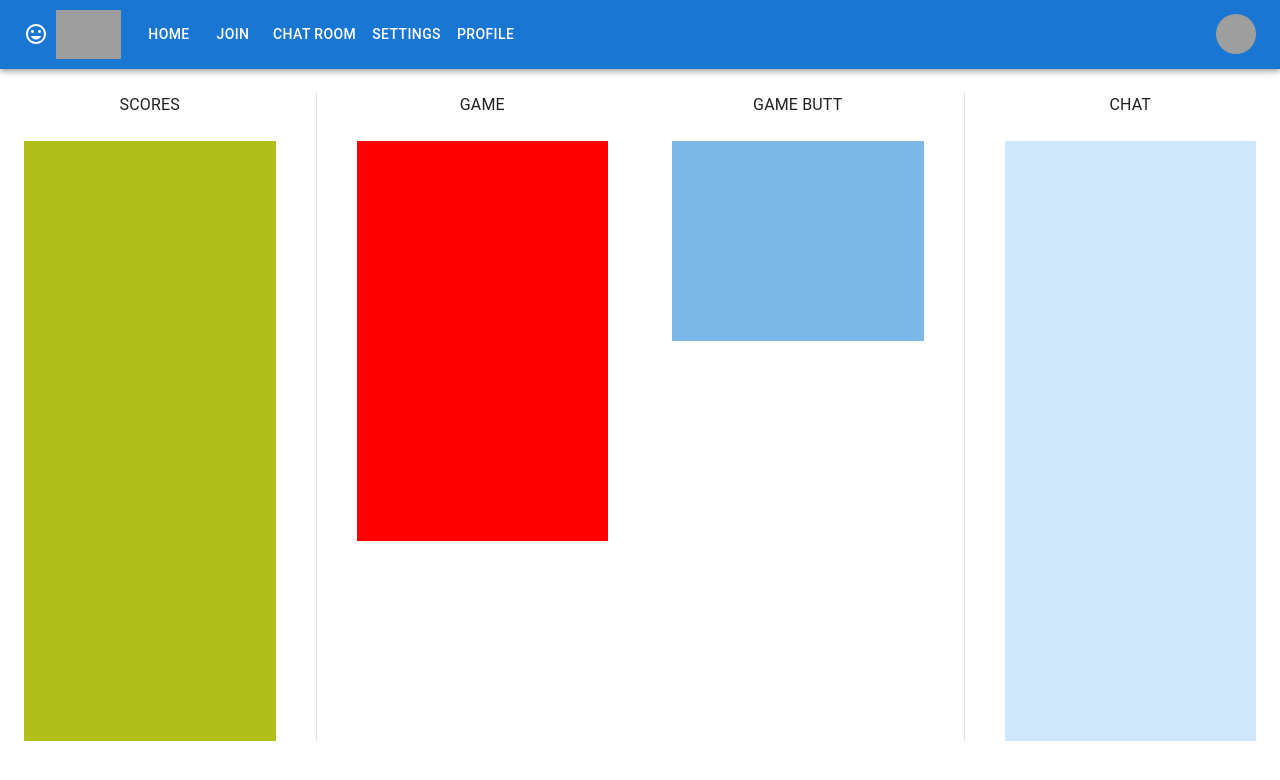
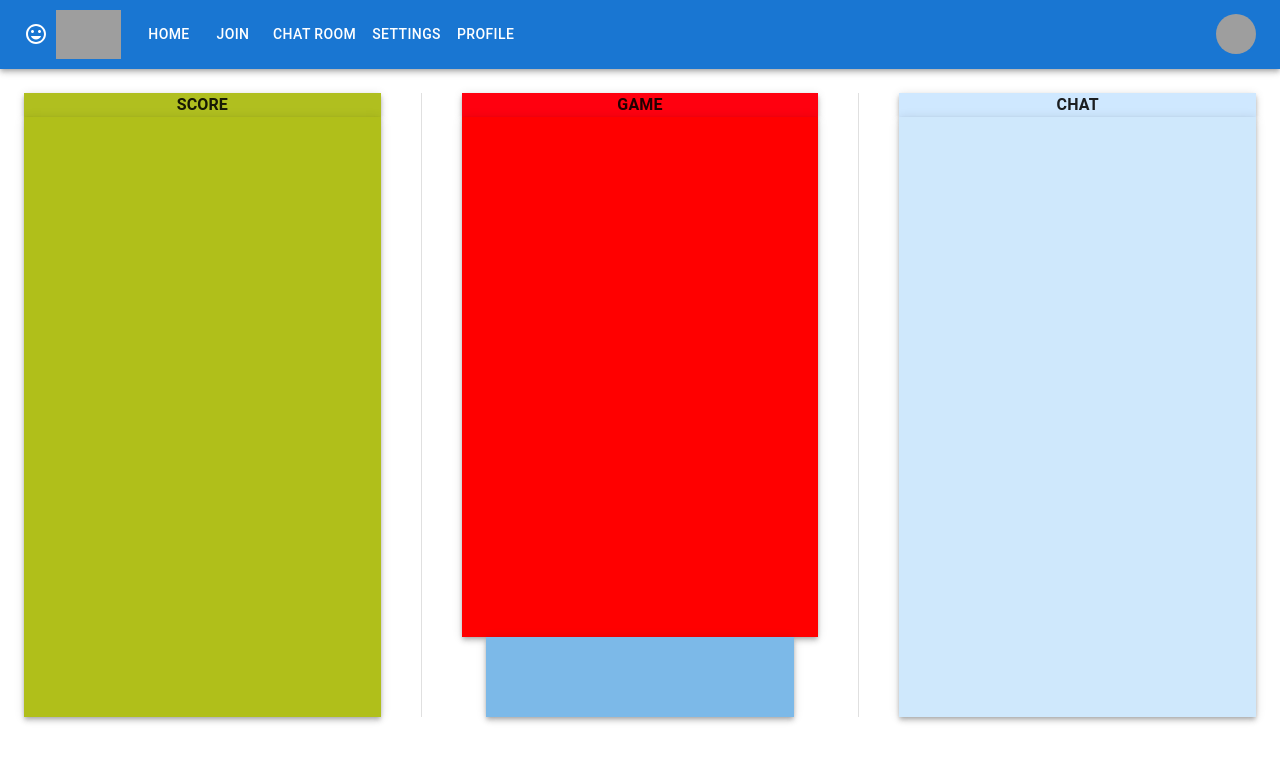
Before and after one commit to yann1731/ft_transcendence, a React (Create React App) app in the folder front_end/: page / in a window 1280 px wide. Shown: the top 780 px of the page. Built offline with nearby package versions, Linux system fonts and the light colour scheme; grey boxes are pictures that could not be loaded.

Commit message:
Main page, boxes started

```diff
--- a/front_end/src/Components/Chat.tsx
+++ b/front_end/src/Components/Chat.tsx
@@ -9,12 +9,8 @@ export default function ChatContainer() {
     <React.Fragment>
       <CssBaseline />
       <Container maxWidth="lg">
-        <Typography align='center' >
-          CHAT
-        </Typography>
-        <br>
-        </br>
-        <Box sx={{ bgcolor: '#cfe8fc', height: '75vh'}} />
+        <Box sx={{bgcolor: '#cfe8ff', boxShadow: 4, textAlign: 'center', fontWeight: 'bold'}}>CHAT</Box>
+        <Box sx={{ bgcolor: '#cfe8fc', height: '75vh', boxShadow: 4}} />
       </Container>
     </React.Fragment>
   );
--- a/front_end/src/Components/Divider.tsx
+++ b/front_end/src/Components/Divider.tsx
@@ -7,7 +7,6 @@ import ChatContainer from './Chat';
 import GameContainer from './Game';
 import GameBottomContainer from './Game bottom';
 import ScoresContainer from './Scores';
-
 
 export default function DividerStack() {
   return (
--- a/front_end/src/Components/Game bottom.tsx
+++ b/front_end/src/Components/Game bottom.tsx
@@ -9,11 +9,7 @@ export default function GameBottomContainer() {
     <React.Fragment>
       <CssBaseline />
         <Container maxWidth="lg">
-          <Typography align='center' >
-            GAME BUTT
-          </Typography>
-          <br></br>
-        <Box sx={{ bgcolor: '#7CB9E8', height: '25vh' }} />
+        <Box sx={{ bgcolor: '#7CB9E8', height: '10vh', boxShadow: 4}} />
       </Container>
     </React.Fragment>
   );
--- a/front_end/src/Components/Game.tsx
+++ b/front_end/src/Components/Game.tsx
@@ -4,19 +4,18 @@ import Box from '@mui/material/Box';
 import Container from '@mui/material/Container';
 import Typography from '@mui/material/Typography';
 import GameBottomContainer from './Game bottom';
+import { createTheme, ThemeProvider } from '@mui/material/styles';
+
 
 export default function GameContainer() {
   return (
     <React.Fragment>
       <CssBaseline />
         <Container maxWidth="lg">
-          <Typography align='center' >
-            GAME
-          </Typography>
-          <br></br>
-        <Box sx={{ bgcolor: '#ff0000', height: '50vh' }} />
+        <Box sx={{bgcolor: '#ff000F', boxShadow: 4, textAlign: 'center', fontWeight: 'bold'}}>GAME</Box>
+        <Box sx={{ bgcolor: '#ff0000', height: '65vh', boxShadow: 4}} />
+          <GameBottomContainer></GameBottomContainer>
       </Container>
-      <GameBottomContainer></GameBottomContainer>
     </React.Fragment>
   );
 }
--- a/front_end/src/Components/Scores.tsx
+++ b/front_end/src/Components/Scores.tsx
@@ -9,11 +9,8 @@ export default function ScoresContainer() {
     <React.Fragment>
       <CssBaseline />
         <Container maxWidth="lg">
-          <Typography align='center' >
-            SCORES
-          </Typography>
-          <br></br>
-        <Box sx={{ bgcolor: '#B0BF1A', height: '75vh'}} />
+        <Box sx={{bgcolor: '#B0BF1F',boxShadow: 4, textAlign: 'center', fontWeight: 'bold'}}>SCORE</Box>
+        <Box sx={{ bgcolor: '#B0BF1A', height: '75vh', boxShadow: 4}} />
       </Container>
     </React.Fragment>
   );
--- a/front_end/src/Components/ToolBar.tsx
+++ b/front_end/src/Components/ToolBar.tsx
@@ -112,7 +112,7 @@ function ResponsiveAppBar() {
               textDecoration: 'none',
             }}
           >
-            LOGO
+            TRANSCENDENCE
           </Typography>
           <Box sx={{ flexGrow: 1, display: { xs: 'none', md: 'flex' } }}>
             {pages.map((page) => (
@@ -129,7 +129,7 @@ function ResponsiveAppBar() {
           <Box sx={{ flexGrow: 0 }}>
             <Tooltip title="Open settings">
               <IconButton onClick={handleOpenUserMenu} sx={{ p: 0 }}>
-                <Avatar alt="Remy Sharp" src="https://pbs.twimg.com/profile_images/1633238286045962243/JfgDezi9_400x400.jpg" />
+                <Avatar alt="Criss de gros chat" src="https://pbs.twimg.com/profile_images/1633238286045962243/JfgDezi9_400x400.jpg" />
               </IconButton>
             </Tooltip>
             <Menu
--- a/front_end/src/index.tsx
+++ b/front_end/src/index.tsx
@@ -13,8 +13,7 @@ const root = ReactDOM.createRoot(
 root.render(
   <div>
     <ResponsiveAppBar />
-    <br>
-    </br>
+    <br></br>
     <DividerStack />
   </div>
 );
```
Also changed, not shown: front_end/src/App.css (+11 -0 lines).
